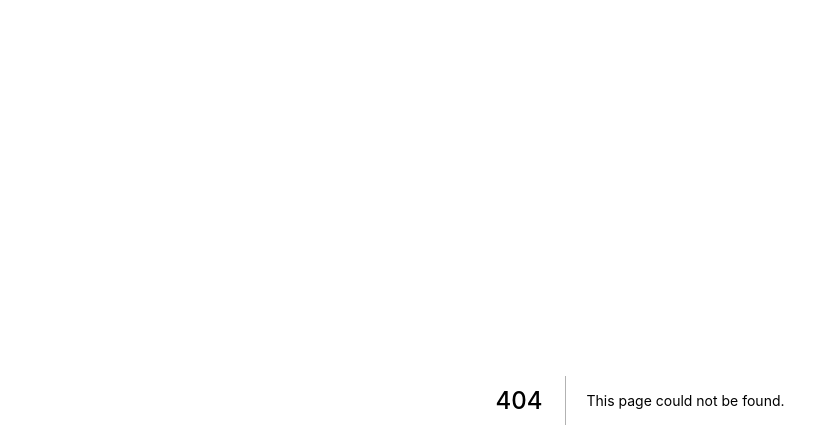
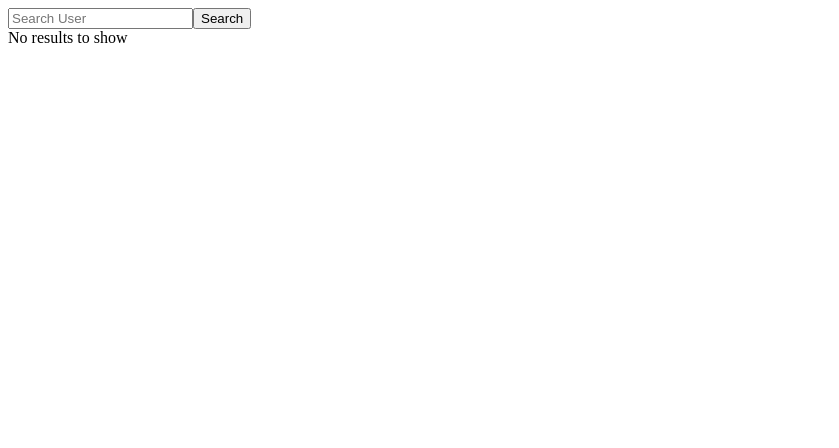
Before and after one commit to romitkarmakar/theapirepository, a Next.js app: page /stackexchange in a window 1280 px wide. Before the commit this address had no page. Shown: the top 448 px of the page, without its empty margins (0-839 px from the left). Built offline with nearby package versions, Linux system fonts and the light colour scheme.

Commit message:
Added stackexchange

```diff
--- a/pages/github.js
+++ b/pages/github.js
@@ -41,7 +41,7 @@ export default class Github extends React.Component {
                         localStorage.githubAccessToken = val[1]
                     })
     } else if(!localStorage.githubAccessToken) {
-        window.location.href = `https://github.com/login/oauth/authorize?client_id=${process.env.GITHUB_CLIENT_ID}&redirect_uri=${process.env.BASE_URL}`
+        window.location.href = `https://github.com/login/oauth/authorize?client_id=${process.env.GITHUB_CLIENT_ID}&redirect_uri=${process.env.BASE_URL}github`
     }
 }
 
--- /dev/null
+++ b/pages/stackexchange.js
@@ -0,0 +1,43 @@
+import React from 'react'
+import Link from 'next/link'
+import axios from 'axios'
+
+export default class Github extends React.Component {
+    constructor(props) {
+        super(props)
+        this.state = {
+            query: "",
+            searchResults: []
+        }
+        this.search = this.search.bind(this)
+    }
+
+    search() {
+        var self = this
+        axios.get(`https://api.stackexchange.com/2.2/search?page=1&pagesize=5&order=desc&sort=activity&intitle=${self.state.query}&site=stackoverflow`).then(res => {
+            self.setState({
+                searchResults: res.data.items
+            })
+        })
+    }
+
+render() {
+    let results = null
+    if (this.state.searchResults.length != 0) {
+        results = this.state.searchResults.map((v) => {
+            return <div>
+                <a href={v.link}><h2>{v.title}</h2></a>
+        <h3>Question by {v.owner.display_name}</h3>
+            </div>
+        })
+    } else {
+        results = <div>No results to show</div>
+    }
+    return <div>
+        <input className="form-control" placeholder="Search User" value={this.state.query} onChange={(e) => this.setState({ query: e.target.value })} />
+        <button onClick={this.search}>Search</button>
+        {results}
+    </div>
+
+}
+}
```
Also changed, not shown: now.json (+6 -2 lines), 1 other file (tests, documents, lock files or other folders).
